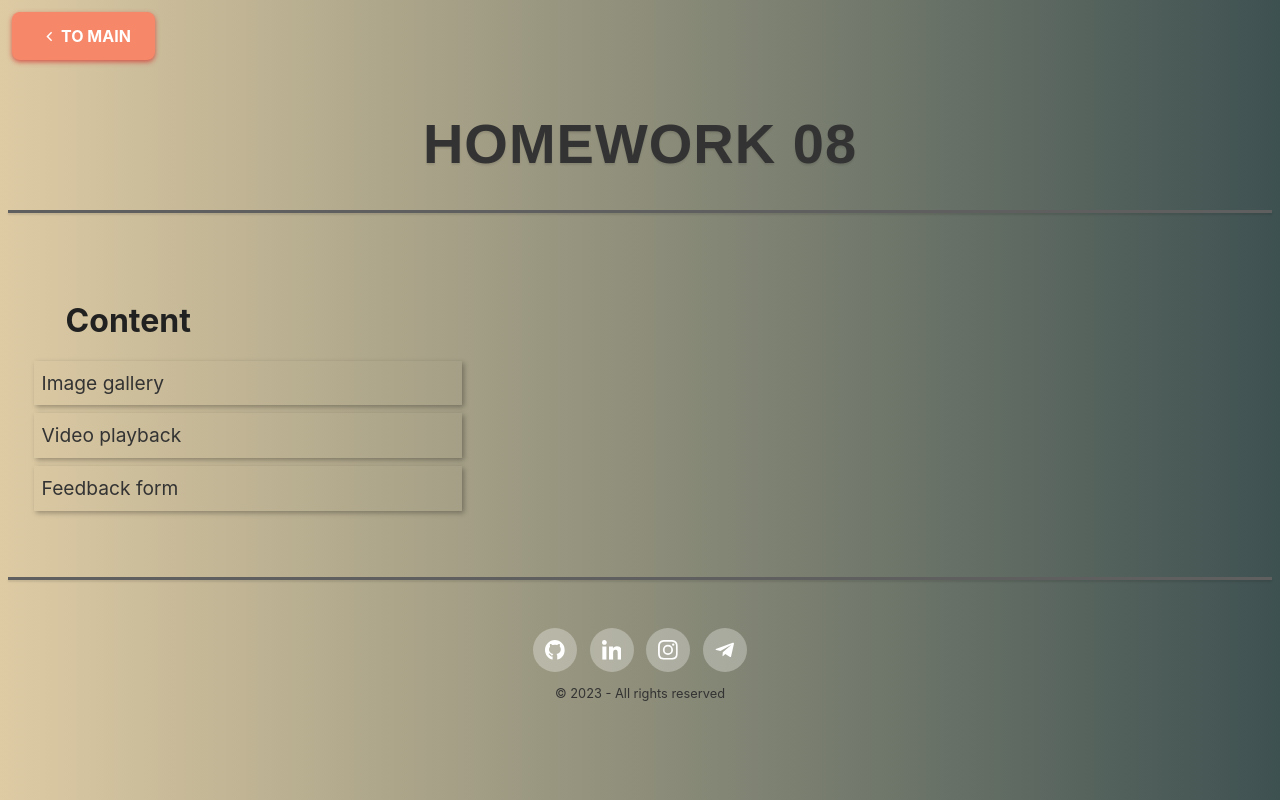
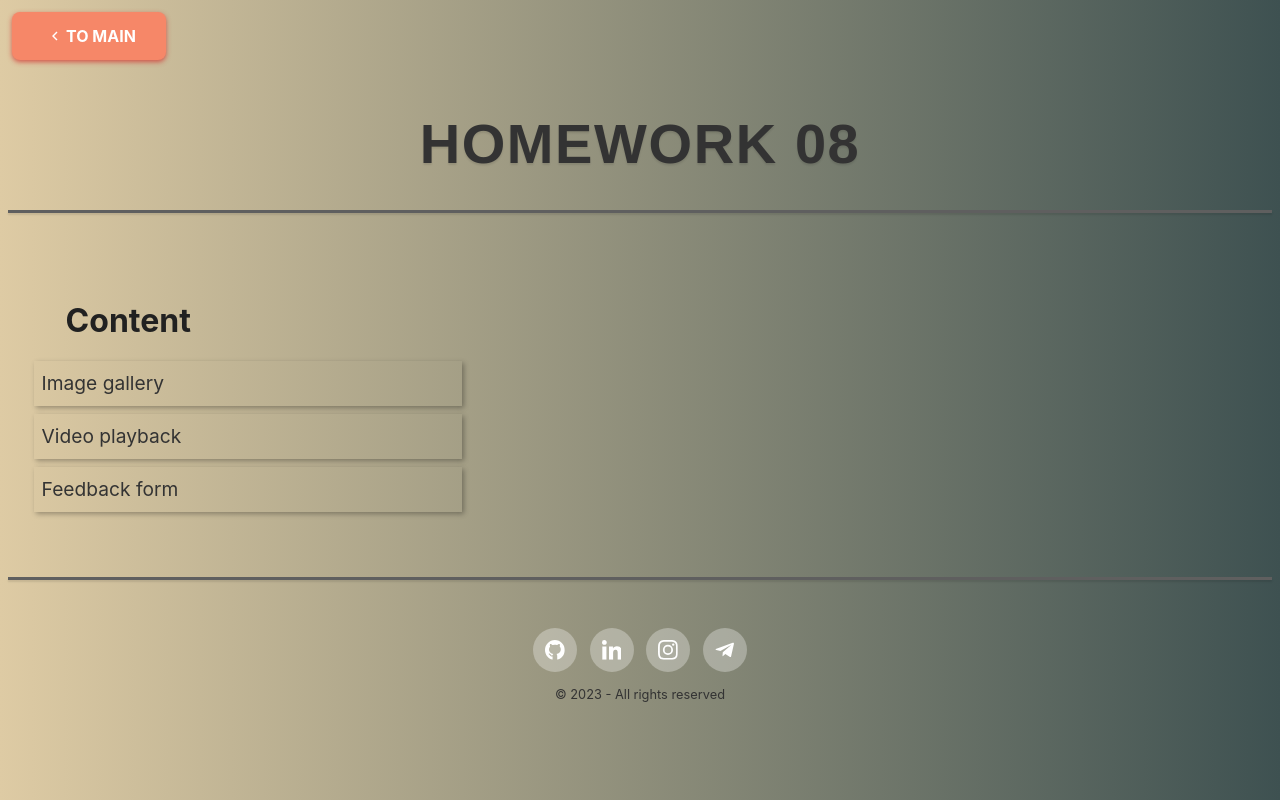
Before and after one commit to VadBorovec/goit-js-hw-08, a website built with Parcel: page src/index.html in a window 1280 px wide. Built offline with nearby package versions, Linux system fonts and the light colour scheme.

Commit message:
change back-btn

```diff
--- a/src/css/style.css
+++ b/src/css/style.css
@@ -27,26 +27,21 @@ ul {
 
 /* STYLES FOR BUTTON  */
 button {
-    margin: 4px;
-    padding: 8px 12px;
-    font-size: 16px;
+    margin: 0.25rem;
+    /* padding: 8px 12px; */
+    font-size: 1rem;
     font-family: inherit;
     cursor: pointer;
 }
 /* ----------------------------------------------------------- */
 /* STYLES FOR BACK BTN */
 .back-btn {
-    display: inline-flex;
-    justify-content: center;
-    align-items: center;
-    height: 48px;
-    padding: 12px 24px;
-    font-size: 16px;
+    font-size: 1rem;
     font-weight: bold;
     text-transform: uppercase;
     text-decoration: none;
     border: none;
-    border-radius: 8px;
+    border-radius: 0.5rem;
     color: #fff;
     background-color: #f68768;
     box-shadow: 0 2px 5px rgba(211, 37, 37, 0.7);
@@ -65,13 +60,16 @@ button {
 }
 
 .back-btn__link {
+    display: flex;
+    align-items: center;
+    padding: 0.7rem 1.5rem;
     text-decoration: inherit;
     color: inherit;
 }
 
 .back-btn .icon {
-    width: 25px;
-    height: 25px;
+    width: 1.5rem;
+    height: 1.5rem;
     fill: inherit;
 }
 
@@ -88,14 +86,14 @@ button {
     text-align: center;
     margin-bottom: 2rem;
     text-transform: uppercase;
-    letter-spacing: 1px;
+    letter-spacing: 0.1rem;
 }
 
 .page-header::after {
     content: '';
     display: block;
     width: 100%;
-    height: 3px;
+    height: 0.2rem;
     background-color: #5f5f5f;
     margin-top: 1.5rem;
     box-shadow: 0 2px 2px rgba(0, 0, 0, 0.1);
@@ -157,7 +155,7 @@ button {
     content: '';
     display: block;
     width: 100%;
-    height: 3px;
+    height: 0.2rem;
     background-color: #5f5f5f;
     margin-bottom: 3rem;
     box-shadow: 0 2px 2px rgba(0, 0, 0, 0.1);
--- a/src/partials/header.html
+++ b/src/partials/header.html
@@ -2,10 +2,11 @@
 
     <!-- BTN TO-MAIN -->
     <button type="button" class="back-btn">
-        <svg class="icon" viewBox="0 0 24 24">
-            <path fill="#fff" d="M15.5 8.5l-1-1L10 12l4.5 4.5 1-1L12 12z" />
-        </svg>
-        <a class="back-btn__link" href="./index.html">to Main</a>
+
+        <a class="back-btn__link" href="./index.html">
+            <svg class="icon" viewBox="0 0 24 24">
+                <path fill="#fff" d="M15.5 8.5l-1-1L10 12l4.5 4.5 1-1L12 12z" />
+            </svg>to Main</a>
     </button>
 
     <!-- HEADER -->
```
